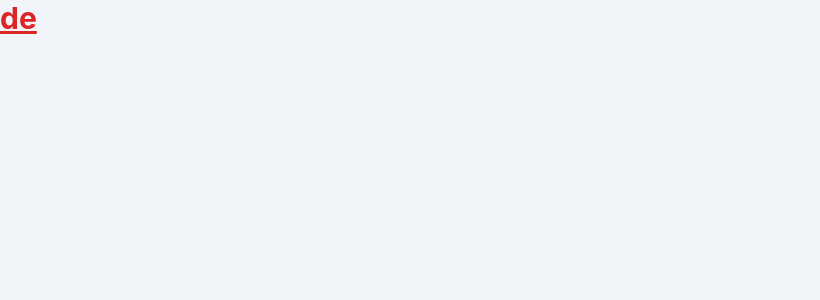
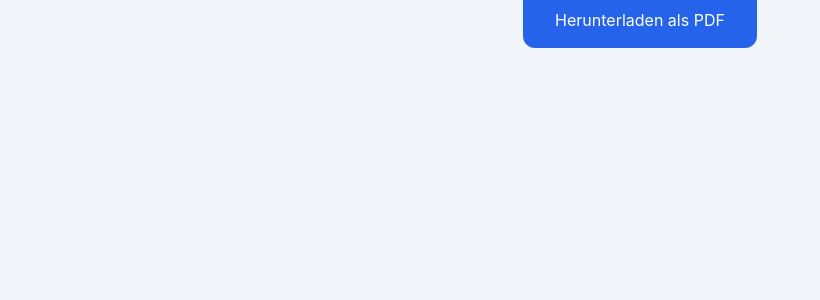
Before and after one commit to klausdw/next13-multilanguage, a Next.js app: page /de in a window 1280 px wide. Shown: the top 300 px of the page, without its empty margins (0-820 px from the left). Built offline with nearby package versions, Linux system fonts and the light colour scheme.

Commit message:
expand i18n function, use in component

```diff
--- /dev/null
+++ b/app/[lang]/components/DownloadButton.tsx
@@ -0,0 +1,17 @@
+import { Props } from "@/interfaces/interfaces";
+
+const DownloadButton: React.FC<Props> = ({ dictionary }) => {
+  return (
+    <div className="flex justify-center print:hidden">
+      <a
+        href="/api/pdf"
+        download="cv.pdf"
+        className="bg-blue-600 text-white pt-2 px-8 p-4 rounded-b-xl"
+      >
+        {dictionary.download}
+      </a>
+    </div>
+  );
+};
+
+export default DownloadButton;
--- a/app/[lang]/page.tsx
+++ b/app/[lang]/page.tsx
@@ -3,6 +3,7 @@ import { Locale } from "@/i18n-config";
 import Image from "next/image";
 import imgDe from "@/public/assets/flags/de.jpg";
 import imgEn from "@/public/assets/flags/en.jpg";
+import DownloadButton from "@/app/[lang]/components/DownloadButton";
 
 export default async function Home({
   params: { lang },
@@ -13,9 +14,7 @@ export default async function Home({
 
   return (
     <div>
-      <h1 className="text-3xl font-bold underline text-red-600">
-        {dictionary.name}
-      </h1>
+      <DownloadButton dictionary={dictionary} />
     </div>
   );
 }
--- a/dictionaries/de.json
+++ b/dictionaries/de.json
@@ -1,3 +1,4 @@
 {
-  "name": "de"
+  "name": "de",
+  "download": "Herunterladen als PDF"
 }
--- /dev/null
+++ b/dictionaries/dictionary.d.ts
@@ -0,0 +1,4 @@
+declare module "*.json" {
+    const value: any;
+    export default value;
+}
--- a/dictionaries/en.json
+++ b/dictionaries/en.json
@@ -1,3 +1,4 @@
 {
-  "name": "en"
+  "name": "en",
+  "download": "Download as PDF"
 }
--- a/get-dictionary.ts
+++ b/get-dictionary.ts
@@ -1,9 +1,16 @@
 import 'server-only'
 import type { Locale } from './i18n-config'
+
+import dictionary from "./dictionaries/de.json";
+
+export type Dictionary = typeof dictionary
+
+export type DictionaryType = Dictionary | Promise<Dictionary>
 
 const dictionaries = {
     en: () => import('./dictionaries/en.json').then((module) => module.default),
     de: () => import('./dictionaries/de.json').then((module) => module.default),
 }
 
-export const getDictionary = async (locale: Locale) => dictionaries[locale]()
+export const getDictionary = async (locale: Locale): Promise<DictionaryType> =>
+    dictionaries[locale]().then((dictionary) => dictionary);
--- /dev/null
+++ b/interfaces/interfaces.ts
@@ -0,0 +1,5 @@
+import { Dictionary } from "@/get-dictionary";
+
+export type Props = {
+    dictionary: Dictionary;
+};
```
